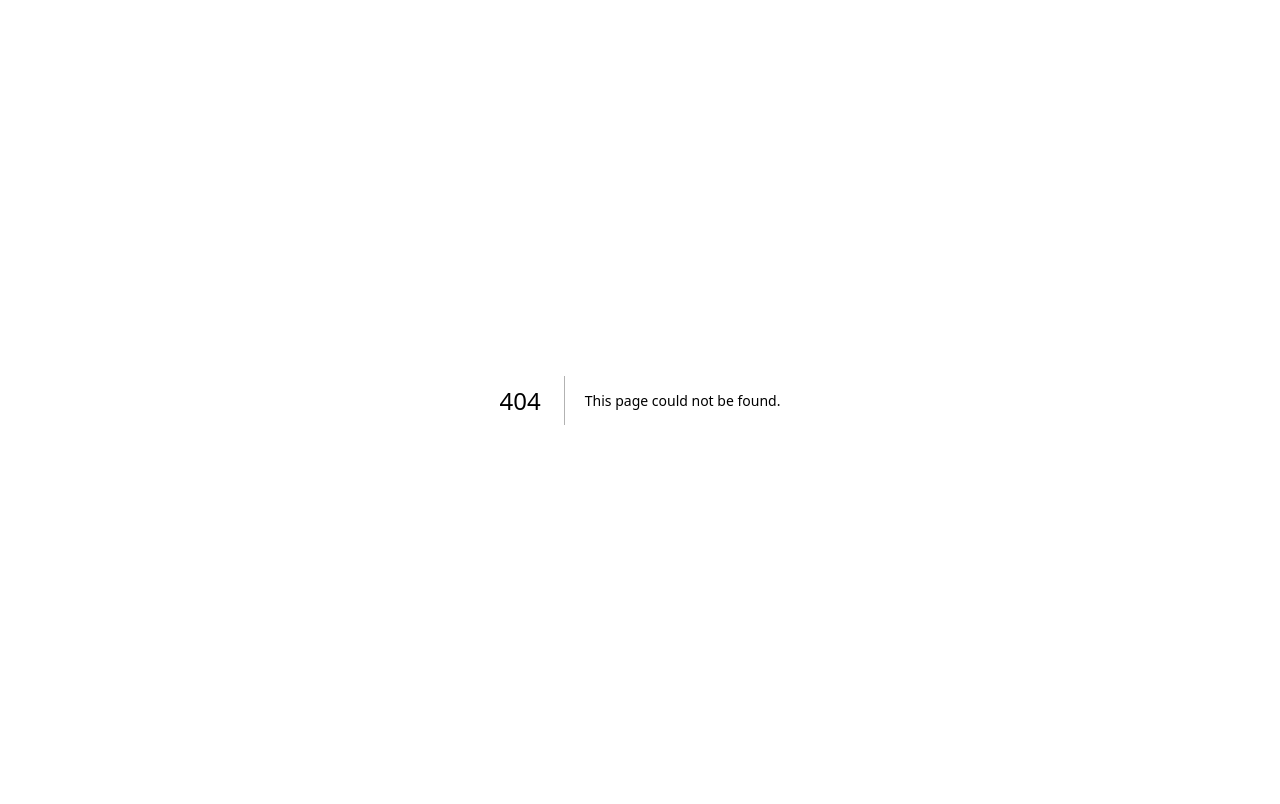
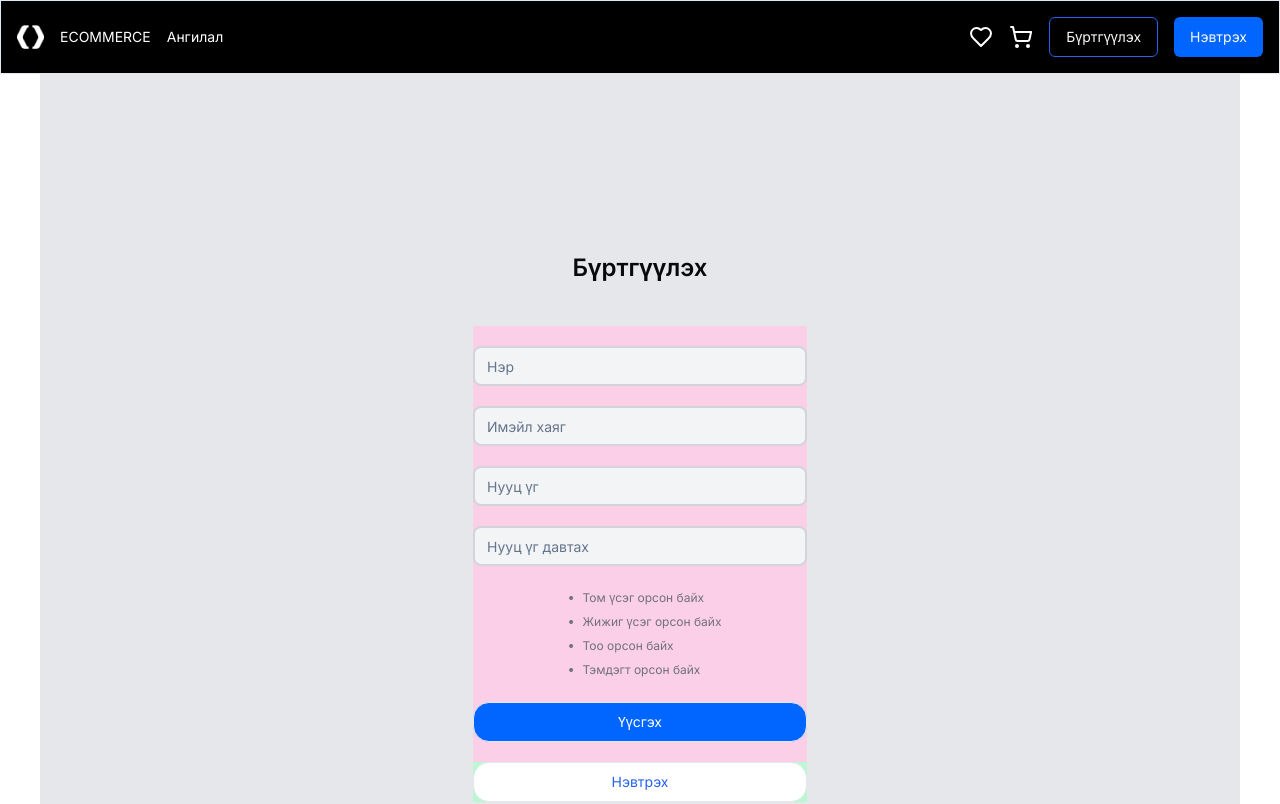
Before and after one commit to Munkhgerelpurvee/Ecommerce-, a Next.js app in the folder e-commerce/: page /register in a window 1280 px wide. Before the commit this address had no page. Shown: the top 804 px of the page. Built offline with nearby package versions, Linux system fonts and the light colour scheme.

Commit message:
register hesgiig yup ashiglan hiiv.

```diff
--- a/e-commerce/package.json
+++ b/e-commerce/package.json
@@ -15,12 +15,14 @@
     "class-variance-authority": "^0.7.0",
     "clsx": "^2.1.1",
     "embla-carousel-react": "^8.2.0",
+    "formik": "^2.4.6",
     "lucide-react": "^0.438.0",
     "next": "14.2.7",
     "react": "^18",
     "react-dom": "^18",
     "tailwind-merge": "^2.5.2",
-    "tailwindcss-animate": "^1.0.7"
+    "tailwindcss-animate": "^1.0.7",
+    "yup": "^1.4.0"
   },
   "devDependencies": {
     "@types/node": "^20",
--- /dev/null
+++ b/e-commerce/src/app/register/page.tsx
@@ -0,0 +1,157 @@
+"use client";
+import Link from "next/link";
+import Image from "next/image";
+import { useEffect, useState } from "react";
+import { Navbar } from "../../components/Navbar";
+import { Footer } from "../../components/Footer";
+import { Container } from "../../components/Container";
+import { Button } from "../../components/ui/button";
+import { Input } from "../../components/ui/input";
+import { Dot } from "lucide-react";
+import { Formik, FormikValues, useFormik } from "formik";
+import * as yup from "yup";
+
+interface FormValues {
+  name: string | number;
+  email: string | number;
+  password: string | number;
+}
+
+export default function Register() {
+  const formik = useFormik<FormValues>({
+    initialValues: {
+      name: "",
+      email: "",
+      password: "",
+    },
+
+    validationSchema: yup.object({
+      name: yup.string().required("Нэр шаардлагатай"),
+      email: yup
+        .string()
+        .email("Алдаатай Nмэйл")
+        .required("Nмэйл шаардлагатай"),
+      password: yup
+        .string()
+        .min(8, "Нууц үг 8 тэмдэгтээс дээш байх ёстой")
+        .matches(/[A-Z]/, "Том үсэг орсон байх ёстой")
+        .matches(/[a-z]/, "Жижиг үсэг орсон байх ёстой")
+        .matches(/\d/, "Тоо орсон байх ёстой")
+        .matches(/[\W_]/, "Тэмдэгт орсон байх ёстой")
+        .required("Нууц үг шаардлагатай"),
+    }),
+
+    onSubmit: (values) => {
+      console.log("Form submitted", values);
+    },
+  });
+
+  //   formik цаанаасаа handleChange -ийг өгч байгаа.
+
+  return (
+    <>
+      <Navbar />
+      <Container>
+        <div className="w-full h-full flex flex-col bg-gray-200 justify-center items-center">
+          <form
+            onSubmit={formik.handleSubmit}
+            className="w-full h-full  flex  flex-col justify-center items-center"
+          >
+            <h1 className=" text-[#09090B] font-semibold text-[24px] mt-44 mb-10">
+              Бүртгүүлэх
+            </h1>
+            <div className="w-[334px] h-[436px] flex flex-col justify-center items-center gap-y-5 bg-pink-200">
+              <Input
+                placeholder="Нэр"
+                className="bg-[#F3F4F6] rounded-[8px] border-2 border-[#D1D5DB] h-10"
+                value={formik.values.name}
+                name="name"
+                onChange={formik.handleChange}
+              />
+              {formik.errors.name ? (
+                <div className="text-sm text-red-500">{formik.errors.name}</div>
+              ) : null}
+              <Input
+                type="email"
+                placeholder="Имэйл хаяг"
+                className="bg-[#F3F4F6] rounded-[8px] border-2 border-[#D1D5DB] h-10"
+                value={formik.values.email}
+                name="email"
+                onChange={formik.handleChange}
+              />
+              {formik.errors.email ? (
+                <div className="text-sm text-red-500">
+                  {formik.errors.email}
+                </div>
+              ) : null}
+              <Input
+                type="password"
+                placeholder="Нууц үг"
+                className="bg-[#F3F4F6] rounded-[8px] border-2 border-[#D1D5DB] h-10"
+                value={formik.values.password}
+                name="password"
+                onChange={formik.handleChange}
+              />
+              {formik.errors.password ? (
+                <div className="text-sm text-red-500">
+                  {formik.errors.password}
+                </div>
+              ) : null}
+              <Input
+                type="password"
+                placeholder="Нууц үг давтах"
+                className="bg-[#F3F4F6] rounded-[8px] border-2 border-[#D1D5DB] h-10"
+                value={formik.values.password}
+                name="password"
+                onChange={formik.handleChange}
+              />
+              {formik.errors.password ? (
+                <div className="text-sm text-red-500">
+                  {formik.errors.password}
+                </div>
+              ) : null}
+              <ul className="text-[#71717A] font-normal text-xs ">
+                <li className="flex items-center ">
+                  <Dot />
+                  Том үсэг орсон байх
+                </li>
+                <li className="flex items-center">
+                  <Dot />
+                  Жижиг үсэг орсон байх
+                </li>
+                <li className="flex items-center">
+                  <Dot />
+                  Тоо орсон байх
+                </li>
+                <li className="flex items-center">
+                  <Dot />
+                  Тэмдэгт орсон байх
+                </li>
+              </ul>
+
+              <Button
+                variant="outline"
+                className="w-full rounded-2xl bg-[#0166FF] text-sm font-normal text-white"
+                type="submit"
+                onClick={() => formik.handleChange}
+              >
+                Үүсгэх
+              </Button>
+            </div>
+          </form>
+          <div className="w-[334px] h-fill flex justify-center items-center bg-green-200 mb-36">
+            <Button
+              variant="outline"
+              className="w-full rounded-2xl bg-[#fff]"
+              type="submit"
+              onClick={() => formik.handleChange}
+            >
+              <h3 className="text-sm font-normal text-[#2563EB] ">Нэвтрэх</h3>
+            </Button>
+          </div>
+        </div>
+      </Container>
+      <Footer />
+    </>
+  );
+}
--- a/e-commerce/src/app/search/page.tsx
+++ b/e-commerce/src/app/search/page.tsx
@@ -1,3 +1,3 @@
-export default function search() {
+export default function Search() {
   return <>Hi search page</>;
 }
--- a/e-commerce/src/components/Footer.tsx
+++ b/e-commerce/src/components/Footer.tsx
@@ -37,11 +37,9 @@ export const Footer = () => {
               <Mail className="w-5 h-5 text-white" />
             </div>
             <Link href="/dashboard">
-              <Link href="#">
-                <div className=" text-[#fff] text-sm font-normal ">
-                  contact@ecommerce.mn
-                </div>
-              </Link>
+              <div className=" text-[#fff] text-sm font-normal ">
+                contact@ecommerce.mn
+              </div>
             </Link>
           </div>
         </div>
--- a/e-commerce/src/components/Navbar.tsx
+++ b/e-commerce/src/components/Navbar.tsx
@@ -26,9 +26,11 @@ export const Navbar = () => {
       <div className="flex gap-4 justify-center items-center ">
         <Heart className="text-[#fff] " />
         <ShoppingCart className="text-[#fff] " />
-        <Button className="bg-black border border-[#2563EB] font-normal text-sm">
-          Бүртгүүлэх
-        </Button>
+        <Link href="/register">
+          <Button className="bg-black border border-[#2563EB] font-normal text-sm">
+            Бүртгүүлэх
+          </Button>
+        </Link>
         <Button className="bg-[#0166FF] font-normal text-sm">Нэвтрэх</Button>
       </div>
     </main>
--- /dev/null
+++ b/e-commerce/src/components/ui/input.tsx
@@ -0,0 +1,25 @@
+import * as React from "react"
+
+import { cn } from "@/lib/utils"
+
+export interface InputProps
+  extends React.InputHTMLAttributes<HTMLInputElement> {}
+
+const Input = React.forwardRef<HTMLInputElement, InputProps>(
+  ({ className, type, ...props }, ref) => {
+    return (
+      <input
+        type={type}
+        className={cn(
+          "flex h-10 w-full rounded-md border border-input bg-background px-3 py-2 text-sm ring-offset-background file:border-0 file:bg-transparent file:text-sm file:font-medium placeholder:text-muted-foreground focus-visible:outline-none focus-visible:ring-2 focus-visible:ring-ring focus-visible:ring-offset-2 disabled:cursor-not-allowed disabled:opacity-50",
+          className
+        )}
+        ref={ref}
+        {...props}
+      />
+    )
+  }
+)
+Input.displayName = "Input"
+
+export { Input }
```
Also changed, not shown: 1 other file (tests, documents, lock files or other folders).
